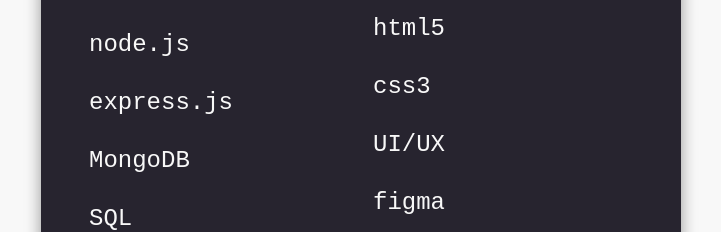
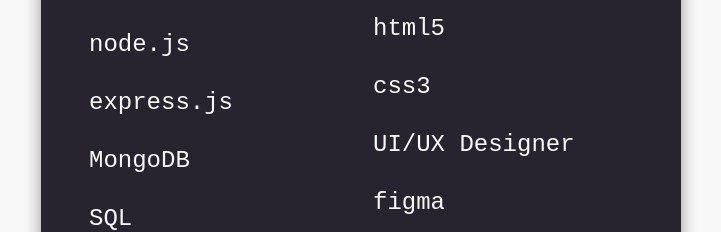
Before and after one commit to jlloyd0430/Portfolio, a React (Create React App) app: page /about in a window 1280 px wide. Shown: the part 808-1040 px from the top of the page, without its empty margins (279-1000 px from the left). Built offline with nearby package versions, Linux system fonts and the light colour scheme; the HTML template or start-up script is replaced by a standard one.

Commit message:
Update Info.js

```diff
--- a/src/info/Info.js
+++ b/src/info/Info.js
@@ -80,7 +80,7 @@
       "bootstrap",
       "html5",
       "css3",
-      "UI/UX",
+      "UI/UX Designer",
       "figma",
       "excell",
       "Tailwind css",
```
